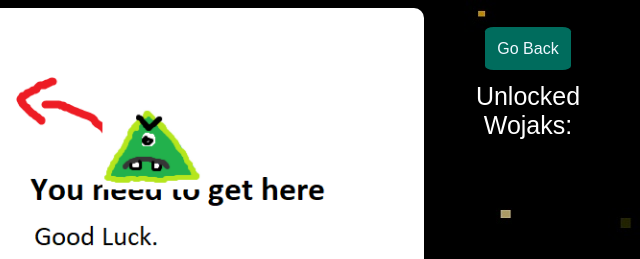
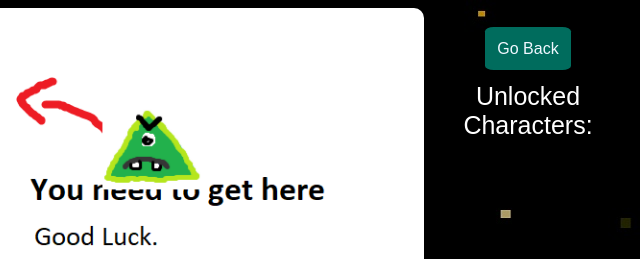
Before and after one commit to raminelnunez/SpaceshipsGame, a plain HTML site: page index.html in a window 1280 px wide. Shown: the top 259 px of the page, 640-1280 px from the left. Drawn offline with Linux system fonts and the light colour scheme.

Commit message:
deleting audio

```diff
--- a/index.html
+++ b/index.html
@@ -27,7 +27,7 @@
         <a href="index.html">Go Back</a>
       </div>
       <div id="unlocked-wojaks-title">
-        <span>Unlocked Wojaks: </span>
+        <span>Unlocked Characters: </span>
       </div>
       <div id="wojaks">
       </div>
```
Also changed, not shown: 3 other files.
